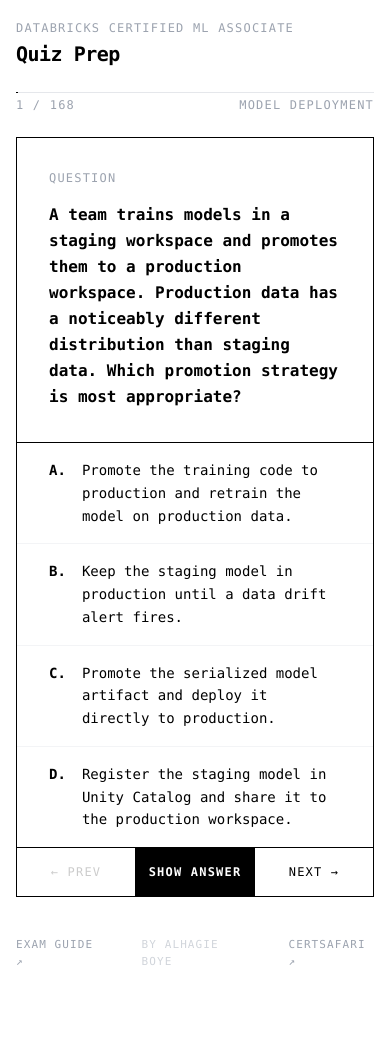
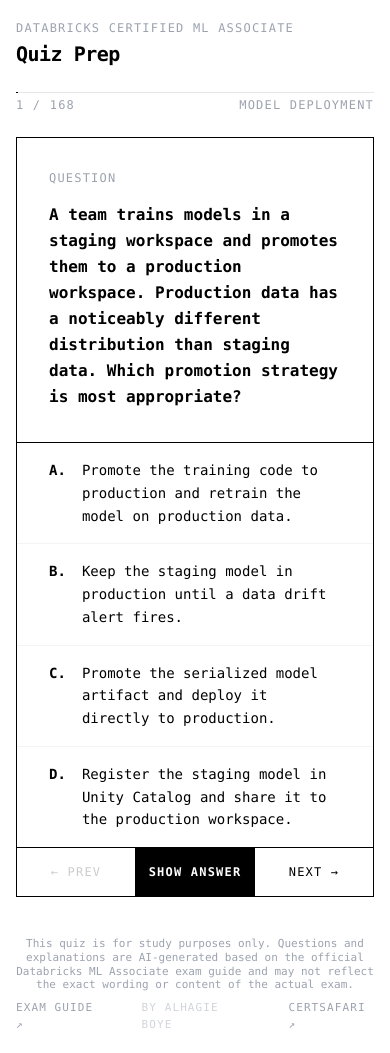
Before and after one commit to boyeaalhagie/Databricks-ML-Associate-Prep, a React (Vite) app in the folder quiz-app/: page / in a window 390 px wide. Before the commit the page ends 990 px from the top, so only its background shows below. Built offline with nearby package versions, Linux system fonts and the light colour scheme.

Commit message:
added docs

```diff
--- a/quiz-app/src/App.tsx
+++ b/quiz-app/src/App.tsx
@@ -168,7 +168,7 @@
 
       <div className="mt-auto pt-10 w-full max-w-2xl flex flex-col items-center gap-2">
         {/* Disclaimer */}
-        <p className="hidden sm:block text-[11px] text-gray-400 text-center leading-tight">
+        <p className="text-[11px] text-gray-400 text-center leading-tight">
           This quiz is for study purposes only. Questions and explanations are AI-generated based on the official Databricks ML Associate exam guide and may not reflect the exact wording or content of the actual exam.
         </p>
 
```
